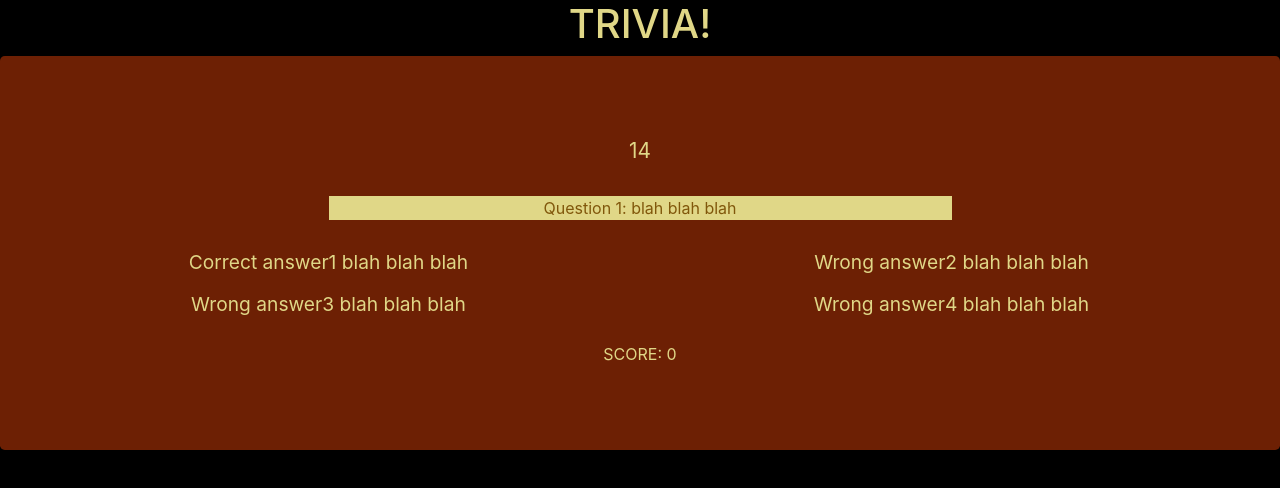
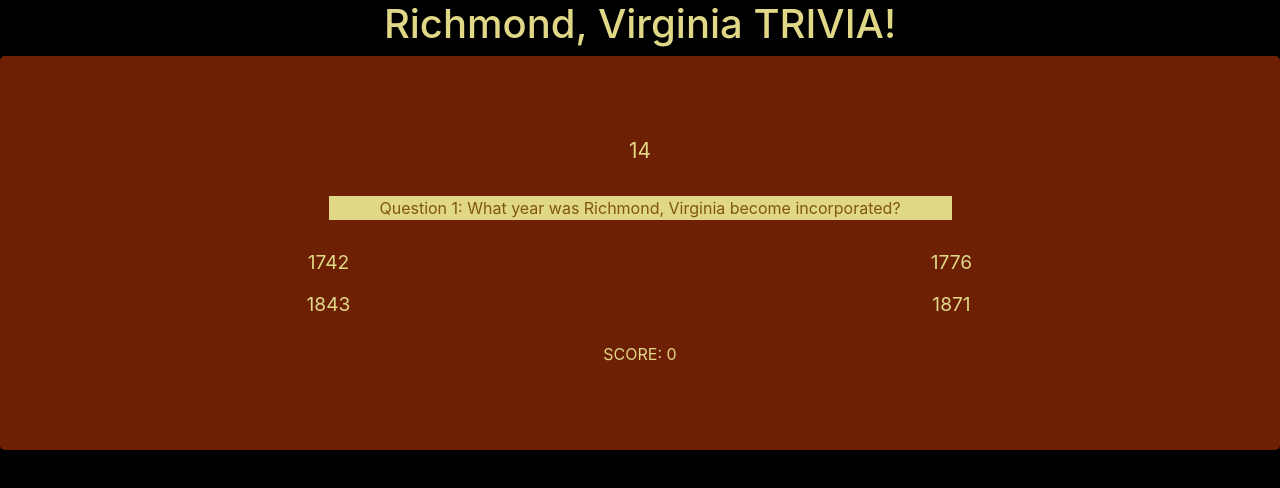
Before and after one commit to aaronbushman/triviagame, a plain HTML site: page index.html in a window 1280 px wide. Both pictures are taken after a click on the element "Click HERE to start!". Drawn offline with nearby package versions, Linux system fonts and the light colour scheme.

Commit message:
updating for adding to portfolio

```diff
--- a/assets/javascript/app.js
+++ b/assets/javascript/app.js
@@ -5,29 +5,29 @@ $(document).ready(function () {
     var questionNum = 0; //question # holder
     var intervalId; //set var for inervalId timer
 
-    var question1 = "Question 1: blah blah blah"; //question 1 and answers
-    var oneAnswer1 = "Correct answer1 blah blah blah";
-    var oneAnswer2 = "Wrong answer2 blah blah blah";
-    var oneAnswer3 = "Wrong answer3 blah blah blah";
-    var oneAnswer4 = "Wrong answer4 blah blah blah";
+    var question1 = "Question 1: What year was Richmond, Virginia become incorporated?"; //question 1 and answers
+    var oneAnswer1 = "1742";
+    var oneAnswer2 = "1776";
+    var oneAnswer3 = "1843";
+    var oneAnswer4 = "1871";
 
-    var question2 = "Question 2: blah blah blah"; //question 2 and answers
-    var twoAnswer1 = "Wrong answer1 blah blah blah";
-    var twoAnswer2 = "Wrong answer2 blah blah blah";
-    var twoAnswer3 = "Wrong answer3 blah blah blah";
-    var twoAnswer4 = "Correct answer4 blah blah blah";
+    var question2 = "The James that runs through the city center endears Richmond with the nickname, 'the ______ City'"; //question 2 and answers
+    var twoAnswer1 = "Flood";
+    var twoAnswer2 = "Hilly";
+    var twoAnswer3 = "White Water";
+    var twoAnswer4 = "River";
 
-    var question3 = "Question 3: blah blah blah"; //question 4 and answers
-    var threeAnswer1 = "Wrong answer1 blah blah blah";
-    var threeAnswer2 = "Wrong answer2 blah blah blah";
-    var threeAnswer3 = "Correct answer3 blah blah blah";
-    var threeAnswer4 = "Wrong answer4 blah blah blah";
+    var question3 = "The commonly used abbreviation for Richmond, Virginia is:"; //question 4 and answers
+    var threeAnswer1 = "RIC";
+    var threeAnswer2 = "RMD";
+    var threeAnswer3 = "RVA";
+    var threeAnswer4 = "RICH";
 
-    var question4 = "Question 4: blah blah blah"; //question 4 and answers
-    var fourAnswer1 = "Wrong answer1 blah blah blah";
-    var fourAnswer2 = "Correct answer2 blah blah blah";
-    var fourAnswer3 = "Wrong answer3 blah blah blah";
-    var fourAnswer4 = "Wrong answer4 blah blah blah";
+    var question4 = "Which county borders directly with the Richmond City limits?"; //question 4 and answers
+    var fourAnswer1 = "Hanover County";
+    var fourAnswer2 = "Chesterfield County";
+    var fourAnswer3 = "Goochland County";
+    var fourAnswer4 = "New Kent County";
 
     function stop() {
         clearInterval(intervalId);
@@ -51,6 +51,7 @@ $(document).ready(function () {
 
     function timesUp() { //alert function for when timer hits 0
         alert("Time's Up!");
+        timeUp();
     }
 
     function correct() { //function to run when correct answer is chosen
@@ -87,6 +88,33 @@ $(document).ready(function () {
     function wrong() { //wrong answer function, same as correct minus the score addition
         stop();
         alert("oof, that wasn't right at all.")
+        $("#answer1").off("click");
+        $("#answer2").off("click");
+        $("#answer3").off("click");
+        $("#answer4").off("click");
+        if (questionNum == 1) {
+            alert("Let's give another question a shot.")
+            questionTwo()
+            console.log(questionNum);
+        }
+        else if (questionNum == 2) {
+            alert("Let's give another question a shot.")
+            questionThree();
+            console.log(questionNum);
+        }
+        else if (questionNum == 3) {
+            alert("Let's give another question a shot.")
+            questionFour();
+            console.log(questionNum);
+        }
+        else if (questionNum == 4) {
+            alert("Thank God that's over.")
+            endGame();
+            console.log(questionNum);
+        }
+    }
+
+    function timeUp() { //wrong answer function, same as correct minus the score addition
         $("#answer1").off("click");
         $("#answer2").off("click");
         $("#answer3").off("click");
--- a/index.html
+++ b/index.html
@@ -2,16 +2,16 @@
 <html lang="en">
 <header>
     <meta charset="UTF-8">
-    <title>Trivia</title>
-    <link rel="stylesheet" href="https://stackpath.bootstrapcdn.com/bootstrap/4.3.1/css/bootstrap.min.css"
-        integrity="sha384-ggOyR0iXCbMQv3Xipma34MD+dH/1fQ784/j6cY/iJTQUOhcWr7x9JvoRxT2MZw1T" crossorigin="anonymous">
-    <link rel="stylesheet" type="text/css" href="assets/css/style.css">
-    <script src="https://cdnjs.cloudflare.com/ajax/libs/jquery/3.2.1/jquery.min.js"></script>
+    <title>Richmond, Virginia Trivia Game!</title>
+        <link rel="stylesheet" href="https://stackpath.bootstrapcdn.com/bootstrap/4.3.1/css/bootstrap.min.css"
+            integrity="sha384-ggOyR0iXCbMQv3Xipma34MD+dH/1fQ784/j6cY/iJTQUOhcWr7x9JvoRxT2MZw1T" crossorigin="anonymous">
+        <link rel="stylesheet" type="text/css" href="assets/css/style.css">
+        <script src="https://cdnjs.cloudflare.com/ajax/libs/jquery/3.2.1/jquery.min.js"></script>
 </header>
 
 <body>
     <nav>
-        <h1>TRIVIA!</h1>
+        <h1>Richmond, Virginia TRIVIA!</h1>
     </nav>
     <div class="jumbotron">
         <div class="row">
```
Also changed, not shown: 1 other file.
